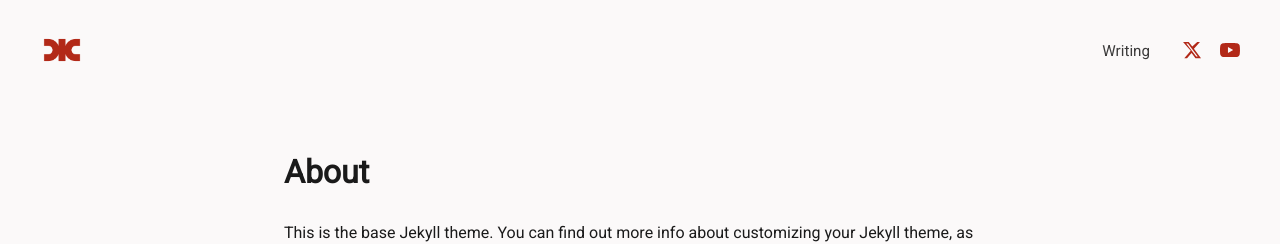
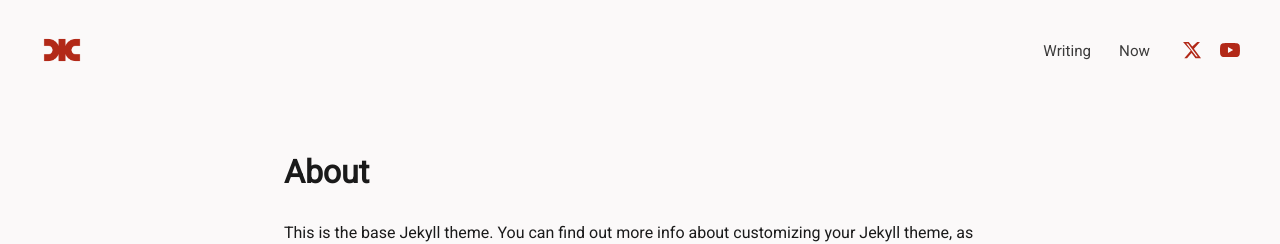
Before and after one commit to speext/speext.github.io, a Jekyll site: the page built from about.markdown, in a window 1280 px wide. Shown: the top 244 px of the page. Built offline with Jekyll 4.4.1, drawn with Linux system fonts in a browser that asks for light colours.

Commit message:
Update nav.html

```diff
--- a/_includes/nav.html
+++ b/_includes/nav.html
@@ -6,7 +6,7 @@
   <div class="nav-right">
     <ul class="nav-links">
       <li><a href="{{ '/writing/' | relative_url }}"{% if page.url contains '/writing' or page.layout == 'post' %} class="active"{% endif %}>Writing</a></li>
-      <!--<li><a href="{{ '/now/' | relative_url }}"{% if page.url contains '/now' %} class="active"{% endif %}>Now</a></li>-->
+      <li><a href="{{ '/now/' | relative_url }}"{% if page.url contains '/now' %} class="active"{% endif %}>Now</a></li>
       <!--<li><a href="{{ '/about/' | relative_url }}"{% if page.url contains '/about' %} class="active"{% endif %}>About</a></li>-->
     </ul>
 
```
